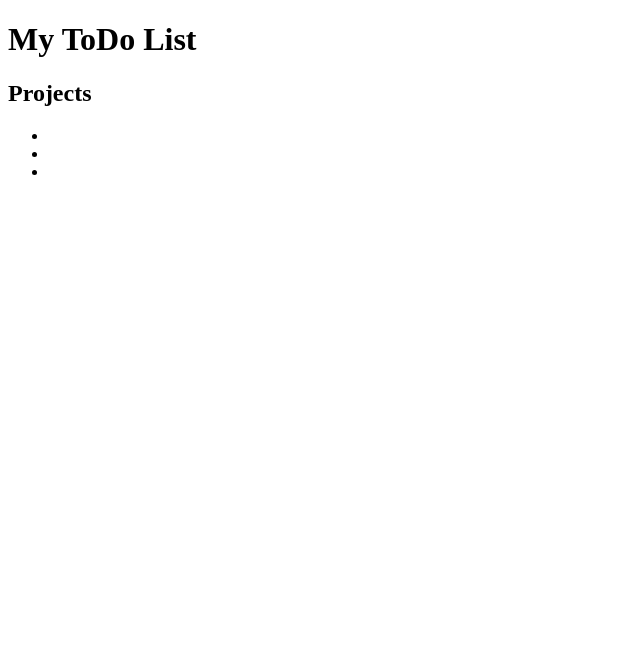
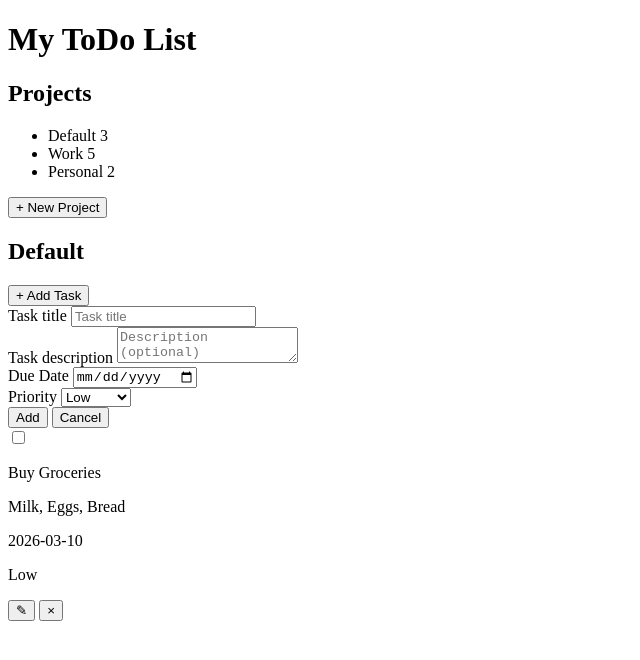
Before and after one commit to feddevv/top-todo, a website built with webpack: page src/template.html in a window 1280 px wide. Shown: the whole page, without its empty margins (0-640 px from the left). Built offline with nearby package versions, Linux system fonts and the light colour scheme.

Commit message:
Enhance template structure with project and task management features

```diff
--- a/src/template.html
+++ b/src/template.html
@@ -6,7 +6,7 @@
 		<title>ToDo</title>
 	</head>
 	<body>
-		<header>
+		<header class="header">
 			<h1>My ToDo List</h1>
 		</header>
 
@@ -16,21 +16,87 @@
 				<ul>
 					<li class="sidebar-item">
 						<span class="sidebar-icon"></span>
-						<span class="sidebar-name"></span>
-						<span class="sidebar-quantity"></span>
+						<span class="sidebar-name">Default</span>
+						<span class="sidebar-quantity">3</span>
 					</li>
 					<li class="sidebar-item">
 						<span class="sidebar-icon"></span>
-						<span class="sidebar-name"></span>
-						<span class="sidebar-quantity"></span>
+						<span class="sidebar-name">Work</span>
+						<span class="sidebar-quantity">5</span>
 					</li>
 					<li class="sidebar-item">
 						<span class="sidebar-icon"></span>
-						<span class="sidebar-name"></span>
-						<span class="sidebar-quantity"></span>
+						<span class="sidebar-name">Personal</span>
+						<span class="sidebar-quantity">2</span>
 					</li>
 				</ul>
+
+				<button class="add-project-btn">+ New Project</button>
 			</nav>
 		</aside>
+
+		<main>
+			<div class="main-headline">
+				<h2>Default</h2>
+				<button class="add-task-btn">+ Add Task</button>
+			</div>
+
+			<form class="add-task-form">
+				<div class="input-cont">
+					<label for="task-title">Task title</label>
+					<input type="text" name="task-title" id="task-title" placeholder="Task title">
+				</div>
+
+				<div class="input-cont">
+					<label for="task-description">Task description</label>
+					<textarea
+						name="task-description"
+						id="task-description"
+						placeholder="Description (optional)"
+					></textarea>
+				</div>
+
+				<div class="input-row">
+					<div class="input-cont">
+						<label for="due-date">Due Date</label>
+						<input type="date" name="due-date" id="due-date">
+					</div>
+
+					<div class="input-cont">
+						<label for="priority">Priority</label>
+						<select name="priority" id="priority">
+							<option selected value="low">Low</option>
+							<option value="medium">Medium</option>
+							<option value="high">High</option>
+						</select>
+					</div>
+				</div>
+
+				<div class="form-buttons">
+					<button type="submit" class="submit-btn">Add</button>
+					<button class="cancel-btn">Cancel</button>
+				</div>
+			</form>
+
+			<section class="tasks-container">
+				<div class="task">
+					<div class="task-left">
+						<input type="checkbox">
+						<div class="task-info">
+							<p class="task-info-title">Buy Groceries</p>
+							<p class="task-info-decsription">Milk, Eggs, Bread</p>
+						</div>
+					</div>
+
+					<div class="task-left">
+						<p class="task-date">2026-03-10</p>
+						<p class="task-priority">Low</p>
+
+						<button class="task-edit">&#9998;</button>
+						<button class="task-delete">&times;</button>
+					</div>
+				</div>
+			</section>
+		</main>
 	</body>
 </html>
```
